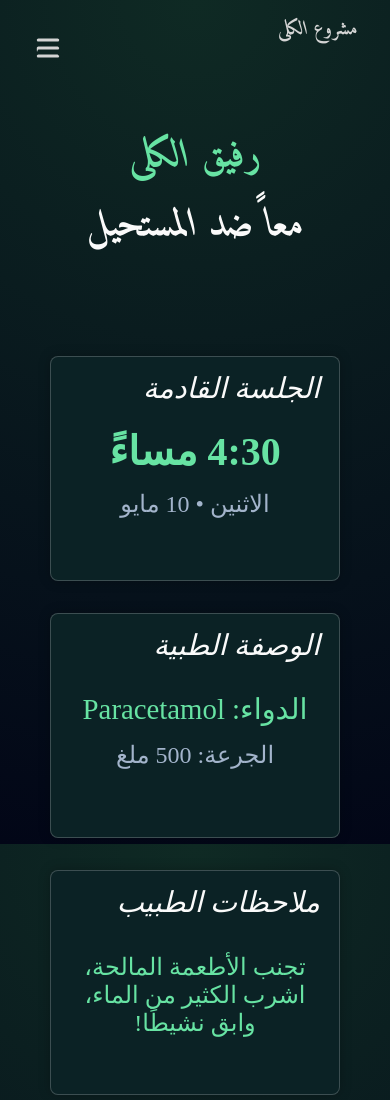
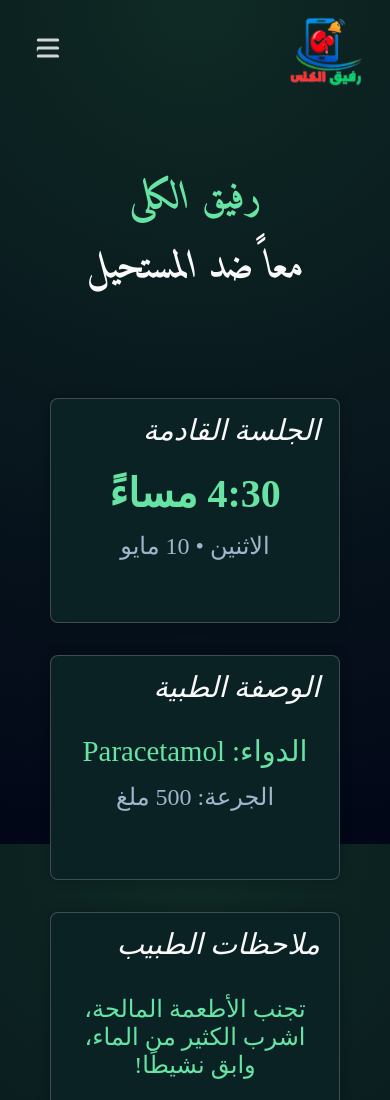
Before and after one commit to pbzv/kidney, a plain HTML site: page index.html in a window 390 px wide. Shown: the top 1100 px of the page. Drawn offline with Linux system fonts and the light colour scheme.

Commit message:
Moha edit v2

```diff
--- a/index.html
+++ b/index.html
@@ -11,7 +11,7 @@
     </head>
     <body>
     <header>
-    <h1>مشروع الكلى</h1>
+        <img src="logo.png" alt="Logo" class="logo">
         <input type="checkbox" id="menu-toggle" style="display: none;">
         <label for="menu-toggle" class="menu-icon">
             <svg xmlns="http://www.w3.org/2000/svg" viewBox="0 0 640 640">
@@ -61,6 +61,7 @@
                 <h1 class="title">التذكير بشرب السوائل</h1>
                 <div class="info">
                     <p class="alert">لتفعيل التذكير بشرب السوائل انقر الزر </p>
+
                     <label class="switch">
                         <input id="toggle" type="checkbox">
                         <span class="slider"></span>
--- a/index.js
+++ b/index.js
@@ -10,9 +10,25 @@ window.addEventListener('scroll', () => {
 
 const toggle = document.getElementById('toggle');
 
+
+
 toggle.addEventListener('change', () => {
     if(toggle.checked) {
-        console.log("Switch is ON")
+        Notification.requestPermission().then(permission => {
+            if(permission === "granted"){
+                const notify = new Notification("Kidney App",
+                    {
+                        body: "Don't forget to drink water and stay hydrated!",
+                        icon: "logo.png",
+                        requireInteraction: true
+                    }
+                )
+                notify.onclick = () => {
+                    window.focus();
+                    notify.close();
+                }
+            }
+        })
     } else {
         console.log("Switch is OFF")
     }
--- a/style.css
+++ b/style.css
@@ -29,6 +29,30 @@ body {
     background: var(--main-theme);
 }
 
+::-webkit-scrollbar {
+    width: .7em;
+    background: linear-gradient(to top, #194138, rgb(11, 34, 37));
+}
+
+/* 3. Style the thumb (handle) */
+::-webkit-scrollbar-thumb {
+    background: linear-gradient(to top, #78ffd6, #007991);
+    background-repeat: no-repeat;
+    border-radius: 10px;
+    box-shadow: 0 0 10px rgba(0, 0, 0, 0.25);
+    cursor: grab;
+}
+
+::-webkit-scrollbar-thumb:active {
+    cursor: grabbing;
+}
+
+@media (max-width: 600px){
+    ::-webkit-scrollbar {
+        display: none;
+    }
+}
+
 .scrolled {
     position: sticky;
     top: 0;
@@ -40,12 +64,13 @@ body {
     animation: appear 0.5s ease-out;
 }
 
-header > h1 {
-    margin: .75rem 2rem;
-    font-size: clamp(1.2rem, 5vw, 2.8rem);
-    font-family: 'Amiri', sans-serif;
-    font-style: italic;
-    color: var(--header-textColour);
+header > .logo {
+    position: relative;
+    top: .4rem;
+    right: 1.2rem;
+    width: 6rem;
+    height: 6rem;
+    filter: contrast(110%) brightness(110%);
 }
 
 .menu-icon {
@@ -178,7 +203,7 @@ header > h1 {
 }
 
 .card:hover {
-    transform: scale(1.02);
+    transform: scale(1.05);
     box-shadow: inset 0 0 10px rgba(255, 255, 255, 0.05), 0 0 15px rgba(0, 0, 0, 0.35);
 }
 
```
Also changed, not shown: logo.png (added). Lines whose indentation alone changed are shown as unchanged.
